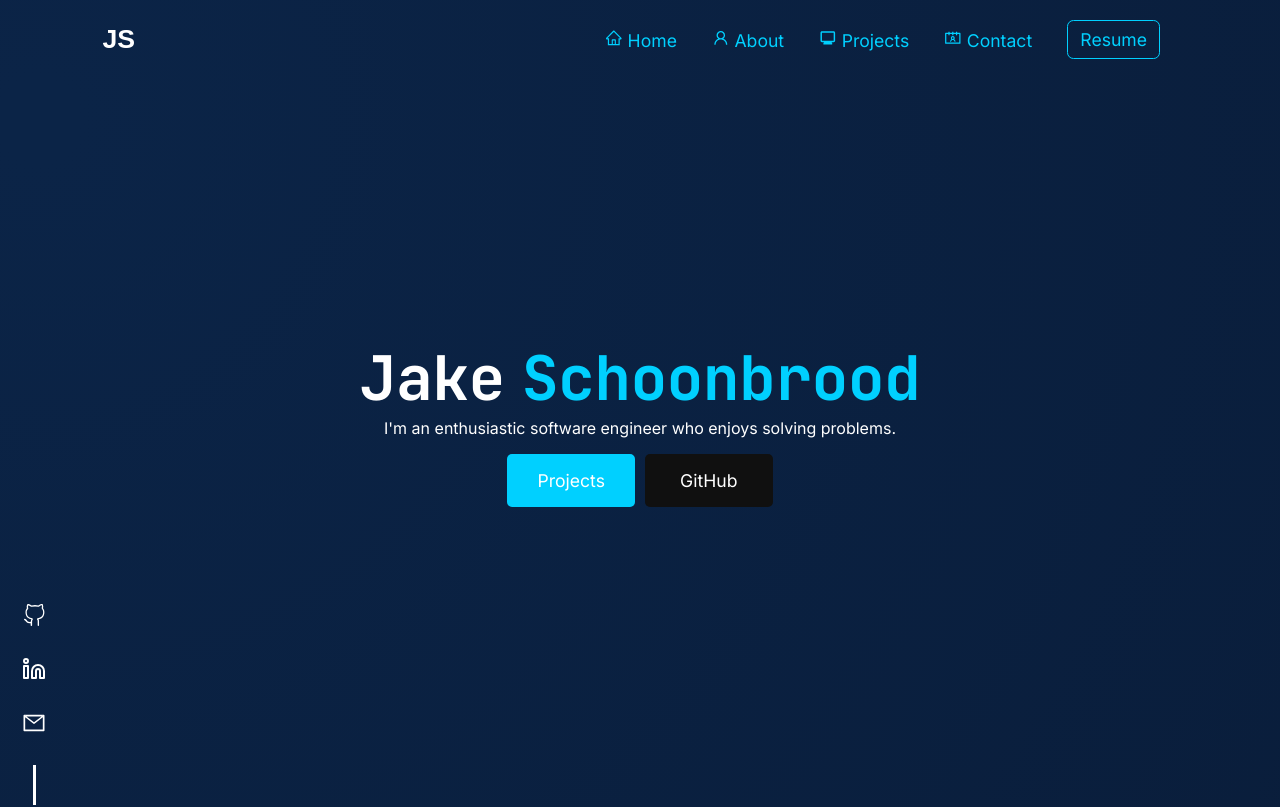
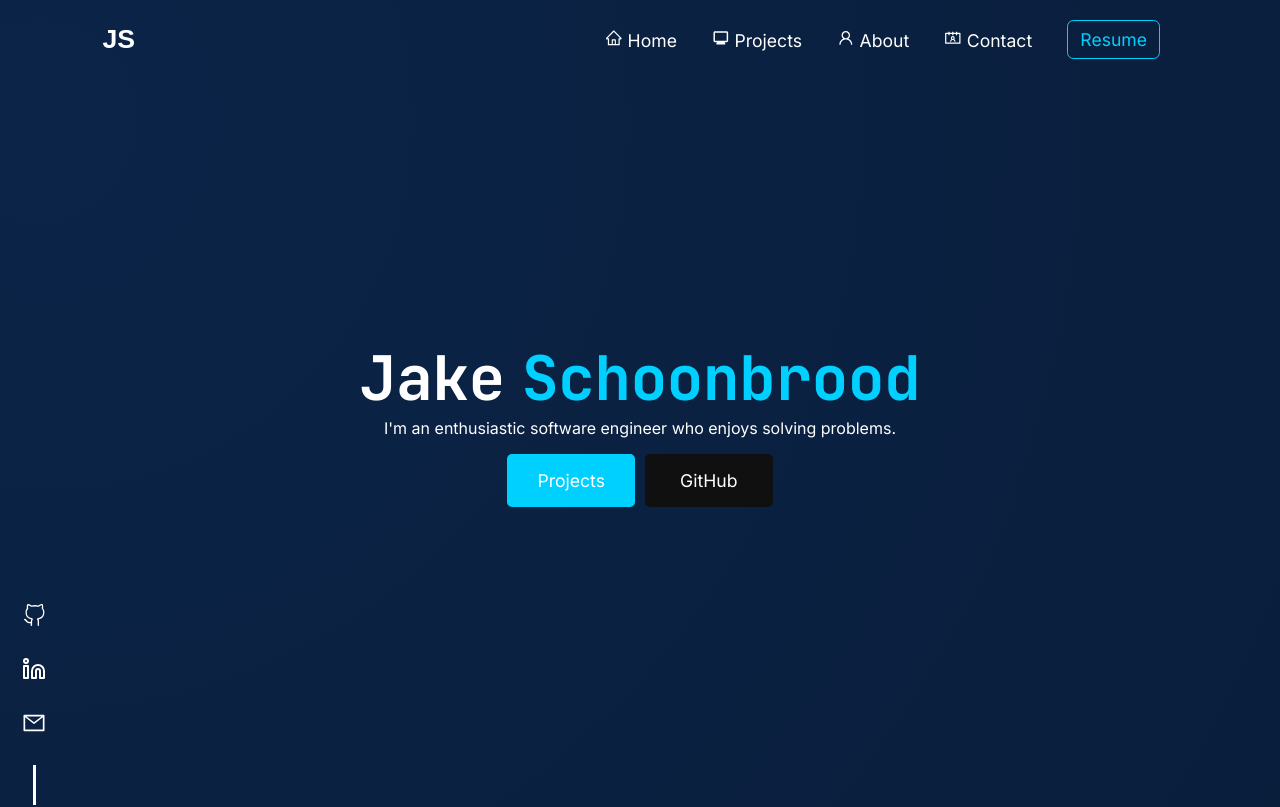
Before and after one commit to JSchoonbrood/Portfolio, a React (Create React App) app: page / in a window 1280 px wide. Shown: the top 807 px of the page. Built offline with nearby package versions, Linux system fonts and the light colour scheme.

Commit message:
Removed hash from URL for refresh

```diff
--- a/src/components/navbar/index.tsx
+++ b/src/components/navbar/index.tsx
@@ -8,7 +8,7 @@
 import { MdOutlineMonitor } from "react-icons/md";
 import { useAppDispatch, useAppSelector } from "../../data/hooks";
 import { setFocus } from "../../data/slices/focusSlice";
-import { NavHashLink } from 'react-router-hash-link';
+import { HashLink } from 'react-router-hash-link';
 import scrollOffset from './scrollOffset';
 import "./navbar.scss";
 
@@ -56,7 +56,7 @@
               : "navbar__links_container"
           }
         >
-          <NavHashLink
+          <HashLink
             to="/"
             smooth
             className="link"
@@ -65,9 +65,21 @@
           >
             <AiOutlineHome className="icon" />
             Home
-          </NavHashLink>
-          <NavHashLink
-            to="/#about"
+          </HashLink>
+          <HashLink
+            to="/"
+            elementId="projects"
+            smooth
+            className="link"
+            onClick={navbarControl}
+            scroll={elem => scrollOffset(elem)}
+          >
+            <MdOutlineMonitor className="icon" />
+            Projects
+          </HashLink>
+          <HashLink
+            to="/"
+            elementId="about"
             smooth
             className="link"
             onClick={navbarControl}
@@ -75,27 +87,18 @@
           >
             <AiOutlineUser className="icon" />
             About
-          </NavHashLink>
-          <NavHashLink
-            to="/#projects"
+          </HashLink>
+          <HashLink
+            to="/"
+            elementId="contacts"
             smooth
-            className="link"
-            onClick={navbarControl}
-            scroll={elem => scrollOffset(elem)}
-          >
-            <MdOutlineMonitor className="icon" />
-            Projects
-          </NavHashLink>
-          <NavHashLink
-            to="/#contacts"
-            smooth={true}
             className="link"
             onClick={navbarControl}
             scroll={elem => scrollOffset(elem)}
           >
             <AiOutlineContacts className="icon" />
             Contact
-          </NavHashLink>
+          </HashLink>
           <button className="resume-button">Resume</button>
         </nav>
       </div>
```
